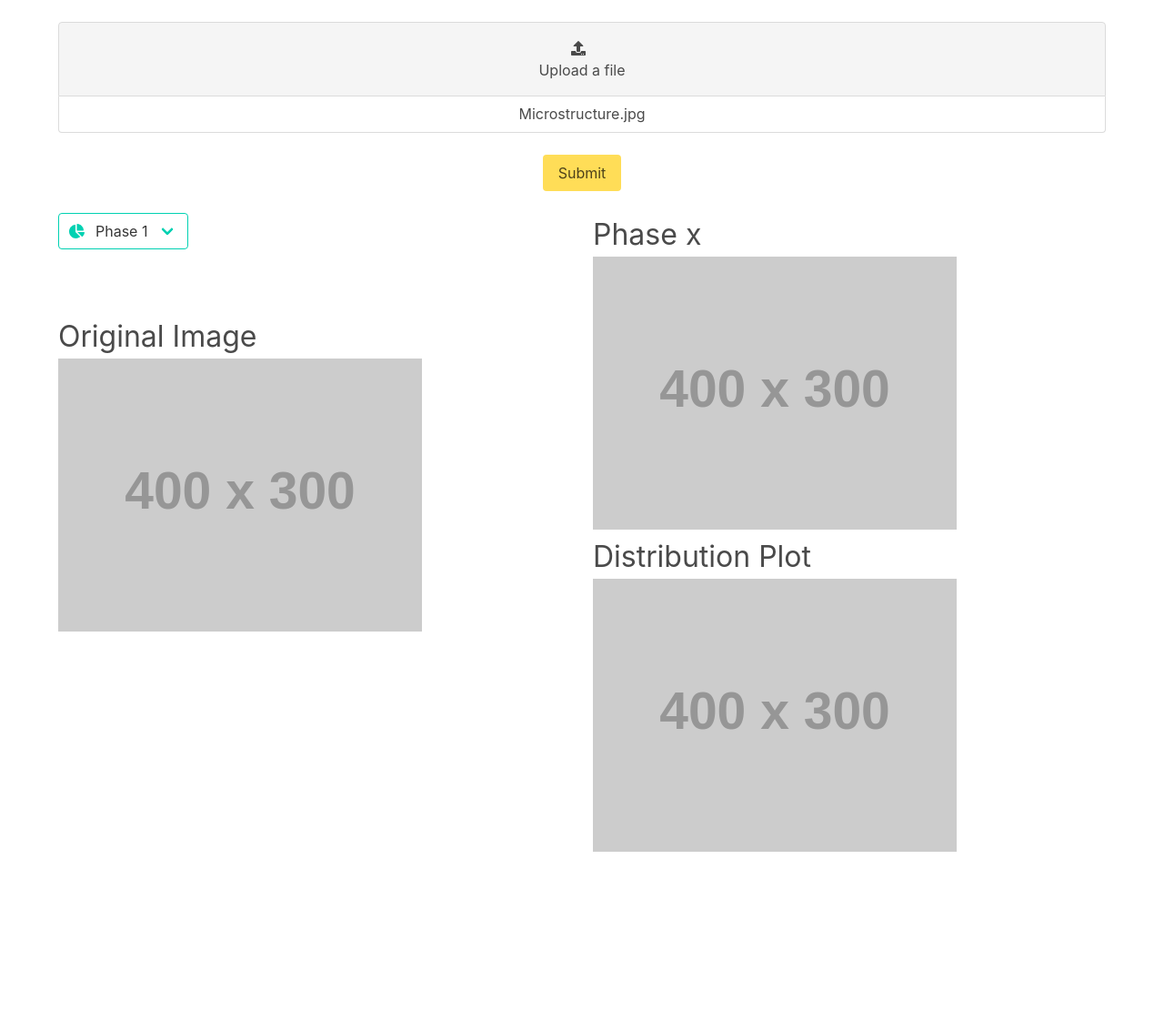
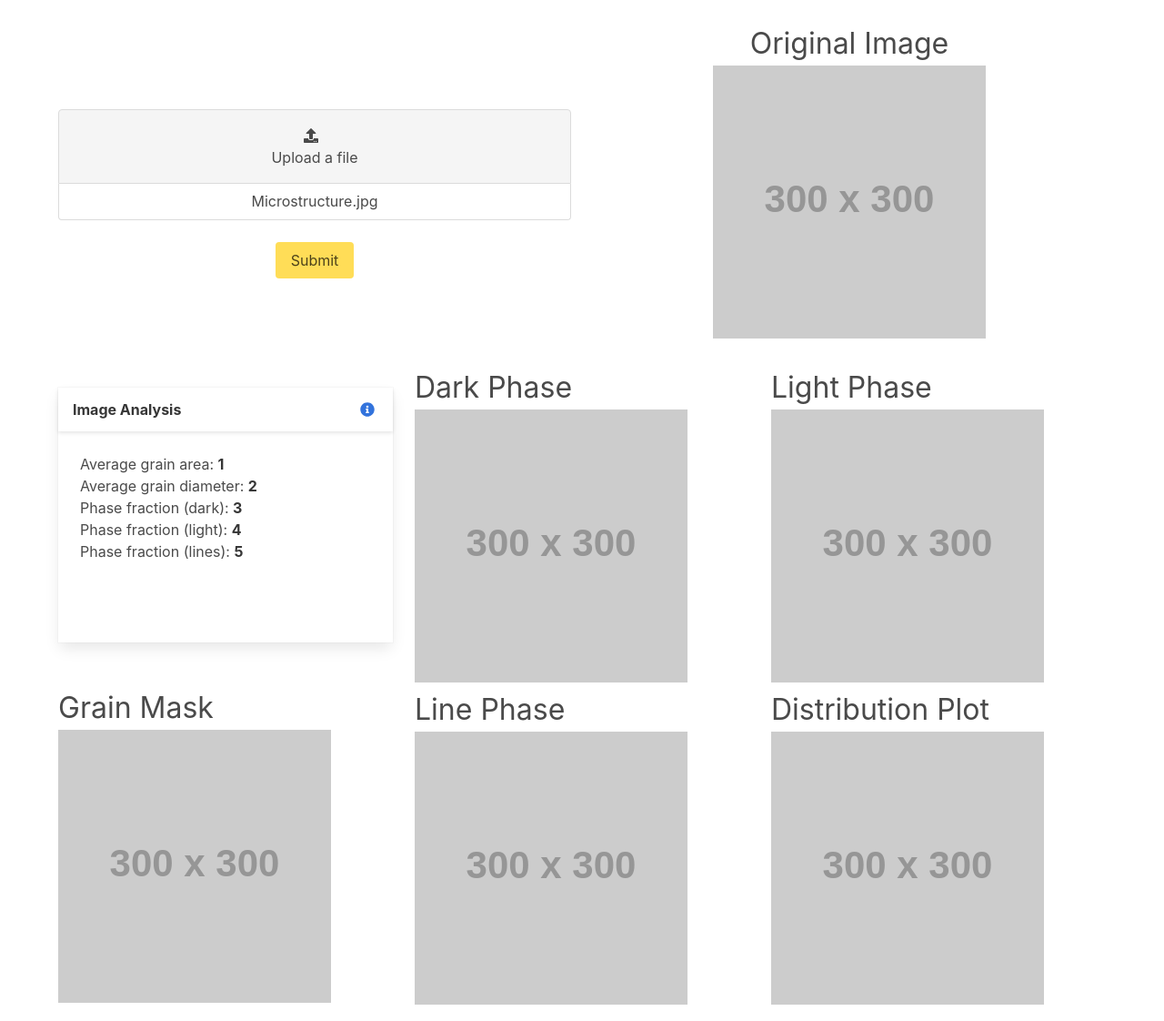
Before and after one commit to MaanavD/microscan, a Flask app: page /about in a window 1280 px wide. Shown: the part 56-1178 px from the top of the page at 91% size. Before the commit the page ends 992 px from the top, so only its background shows below. Run offline with Flask 2, Linux system fonts and the light colour scheme; grey boxes labelled with a size stand in for pictures from a placeholder-image service; some libraries are stand-ins or nearby versions.

Commit message:
Final UI

```diff
--- a/flaskapp/templates/about.html
+++ b/flaskapp/templates/about.html
@@ -16,7 +16,8 @@
           <img src="./../static/Logo2.png">
         </a>
 
-              <a role="button" class="navbar-burger burger" aria-label="menu" aria-expanded="false" data-target="navbarBasicExample">
+        <a role="button" class="navbar-burger burger" aria-label="menu" aria-expanded="false"
+          data-target="navbarBasicExample">
           <span aria-hidden="true"></span>
           <span aria-hidden="true"></span>
           <span aria-hidden="true"></span>
@@ -38,10 +39,11 @@
       </div>
     </nav>
     <div class="container">
-
-
       <div class="has-text-centered">
         <br>
+        <div class="columns">
+          <div class="column">
+            <br><br><br><br>
             <form action="{{ url_for('upload') }}" method="POST" enctype="multipart/form-data">
               <div id="file-js-example" class="file has-name is-boxed is-fullwidth">
                 <label class=" file-label">
@@ -60,39 +62,65 @@
                 </label>
               </div>
               <br>
-                <input class="button is-warning" type="submit"/>
+              <input class="button is-warning" type="submit" />
             </form>
+          </div>
+          <div class="column">
+            <h1 class="is-size-3">Original Image</h1>
+            <img src="https://via.placeholder.com/300x300.png" />
+          </div>
+        </div>
+
       </div>
       <br>
       <div class="columns">
         <div class="column">
-                <form action="{{ url_for('click') }}" method="POST" enctype="multipart/form-data">
-                    <div class="field">
-                        <p class="control has-icons-left">
-                          <span class="select is-primary">
-                            <select>
-                              <option>Phase 1</option>
-                              <option>Phase 2</option>
-                              <option>Phase 3</option>
-                            </select>
+          <br>
+          <div class="card" style="max-width: 400px; height: 280px;">
+            <header class="card-header">
+              <p class="card-header-title">
+                Image Analysis
+              </p>
+              <a class="card-header-icon" aria-label="more options">
+                <span class="icon">
+                  <i class="fas fa-info-circle"></i>
                 </span>
-                          <span class="icon is-small is-left has-text-primary">
-                            <i class="fas fa-chart-pie"></i>
-                          </span>
+              </a>
+            </header>
+            <div class="card-content">
+              <div class="content">
+                <p>
+                  Average grain area: <strong id="gArea">1</strong><br>
+                  Average grain diameter: <strong id="gDia">2</strong><br>
+                  Phase fraction (dark): <strong id="pDark">3</strong><br>
+                  Phase fraction (light): <strong id="pLight">4</strong><br>
+                  Phase fraction (lines): <strong id="pLine">5</strong><br>
                 </p>
+
               </div>
-                </form>
-                <br><br><br>
-                <h1 class="is-size-3">Original Image</h1>
-                <img src="https://via.placeholder.com/400x300.png" />
+            </div>
+          </div>
+          <br><br>
+          <h1 class="is-size-3">Grain Mask</h1>
+          <img src="https://via.placeholder.com/300x300.png" />
+
+
         </div>
         <div class="column">
-                <h1 class="is-size-3">Phase x</h1>
-                <img src="https://via.placeholder.com/400x300.png" />
+          <h1 class="is-size-3">Dark Phase</h1>
+          <img src="https://via.placeholder.com/300x300.png" />
 
-                <img src="{{ phase_img }}" alt=""/>
+          <img src="{{ phase_img }}" alt="" />
+          <h1 class="is-size-3">Line Phase</h1>
+          <img src="https://via.placeholder.com/300x300.png" />
+        </div>
+        <div class="column">
+          <h1 class="is-size-3">Light Phase</h1>
+          <img src="https://via.placeholder.com/300x300.png" />
+
+          <img src="{{ phase_img }}" alt="" />
           <h1 class="is-size-3">Distribution Plot</h1>
-        <img src="https://via.placeholder.com/400x300.png" />
+          <img src="https://via.placeholder.com/300x300.png" />
         </div>
 
       </div>
@@ -116,4 +144,5 @@
     }
   }
 </script>
+
 </html>
```
Lines whose indentation alone changed are shown as unchanged.
